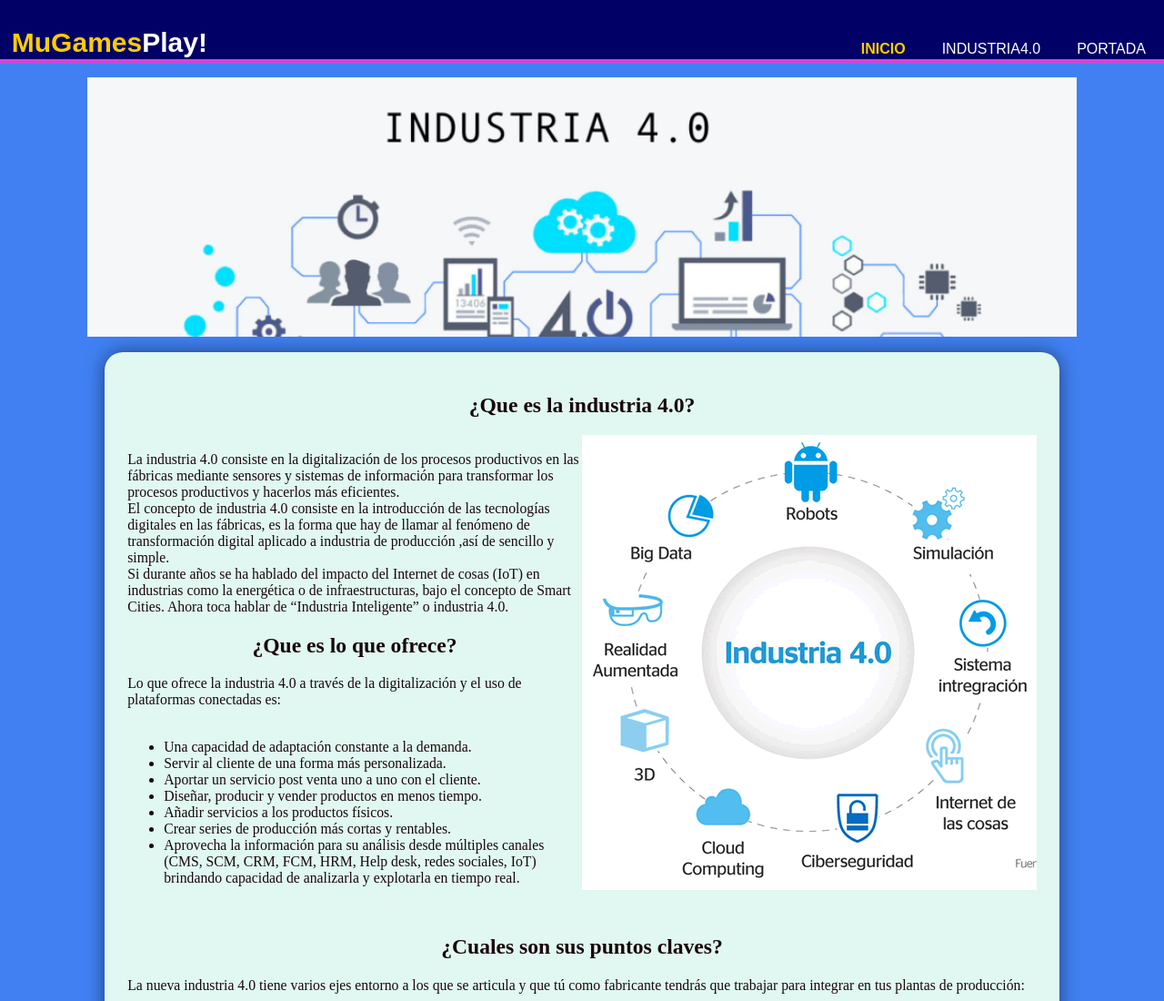
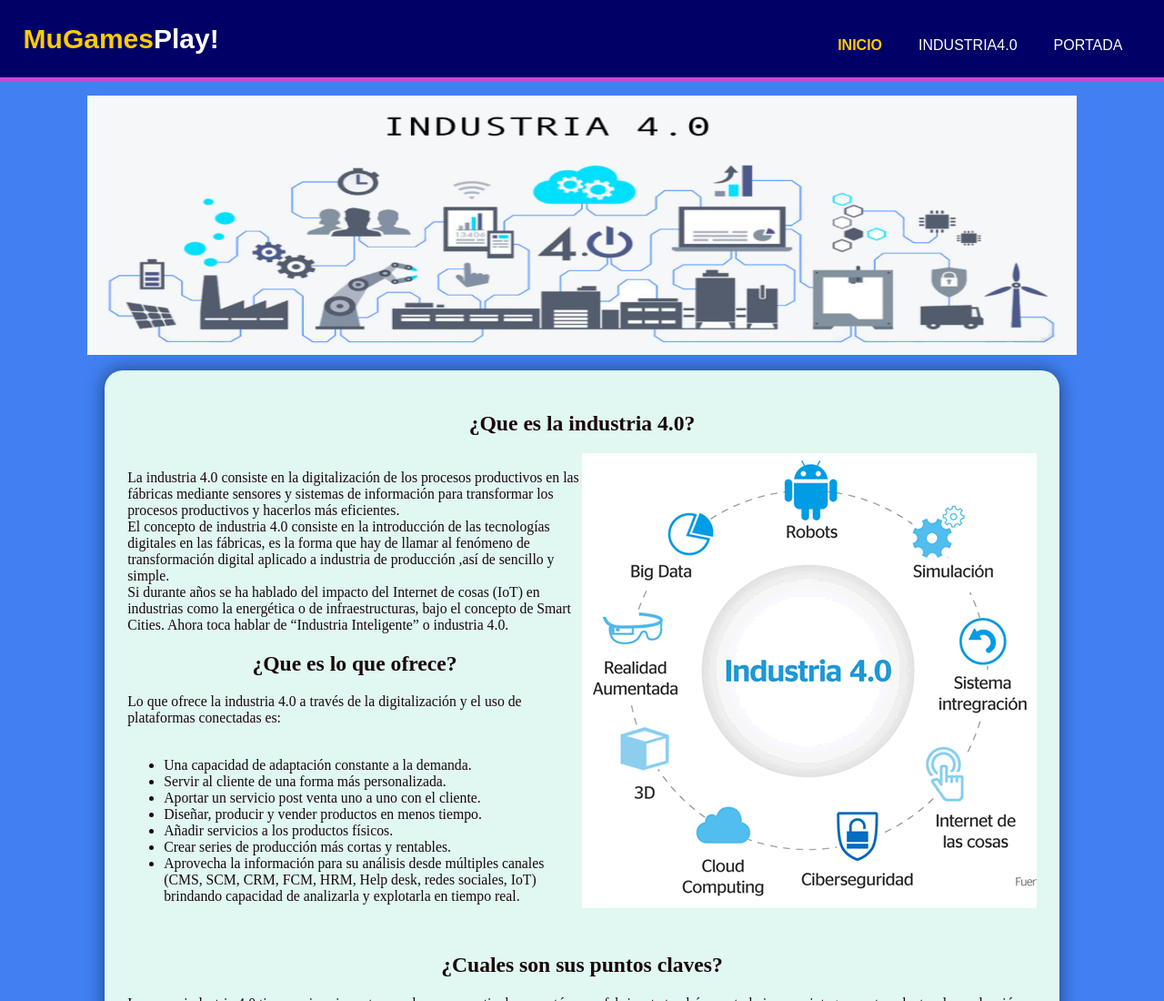
Before and after one commit to IngrdMoran/DPWEBStatica, a plain HTML site: page Industria4.0.html in a window 1280 px wide. Shown: the top 1100 px of the page at 91% size. Drawn offline with Linux system fonts and the light colour scheme.

Commit message:
Update estilos.css

```diff
--- a/css/estilos.css
+++ b/css/estilos.css
@@ -13,10 +13,10 @@ body{
 header{
 	background-color: #000066;
 	color: #fff;
-	padding-top: 30px;
+	/*padding-top: 30px; */
 	padding-left: 1%;
-	min-height: 70px;
-	/*padding: 2%;*/
+	min-height: 90px;
+	padding: 2%;
 	border-bottom: 5px solid  #cc47d6;
 }
 
@@ -112,6 +112,7 @@ header a:hover{
 
 .slider1 img{
 	width: 100%;
+	height: 300px;
 }
 
 @keyframes cambios{
```
